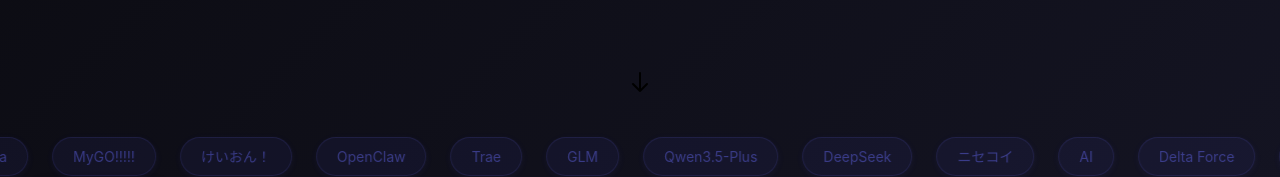
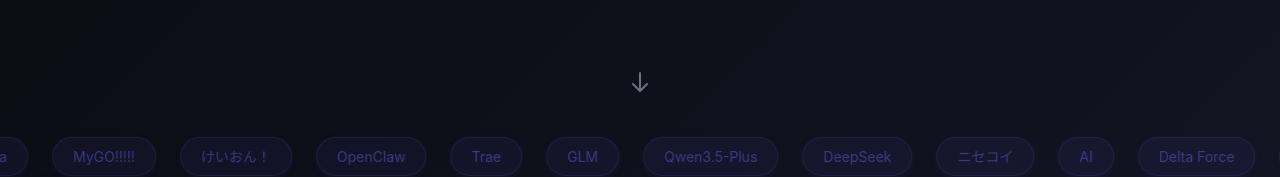
Before and after one commit to superlizi114514/myweb, a Vue app: page / in a window 1280 px wide. Shown: the part 543-720 px from the top of the page. Built offline with nearby package versions, Linux system fonts and the light colour scheme.

Commit message:
fix: Remove all apple-gray references

```diff
--- a/src/views/Home.vue
+++ b/src/views/Home.vue
@@ -48,7 +48,7 @@
 
         <!-- Scroll Indicator -->
         <div class="mt-20 animate-bounce">
-          <svg class="w-6 h-6 text-apple-gray-400 mx-auto" fill="none" stroke="currentColor" viewBox="0 0 24 24">
+          <svg class="w-6 h-6 text-gray-500 mx-auto" fill="none" stroke="currentColor" viewBox="0 0 24 24">
             <path stroke-linecap="round" stroke-linejoin="round" stroke-width="2" d="M19 14l-7 7m0 0l-7-7m7 7V3"/>
           </svg>
         </div>
```
